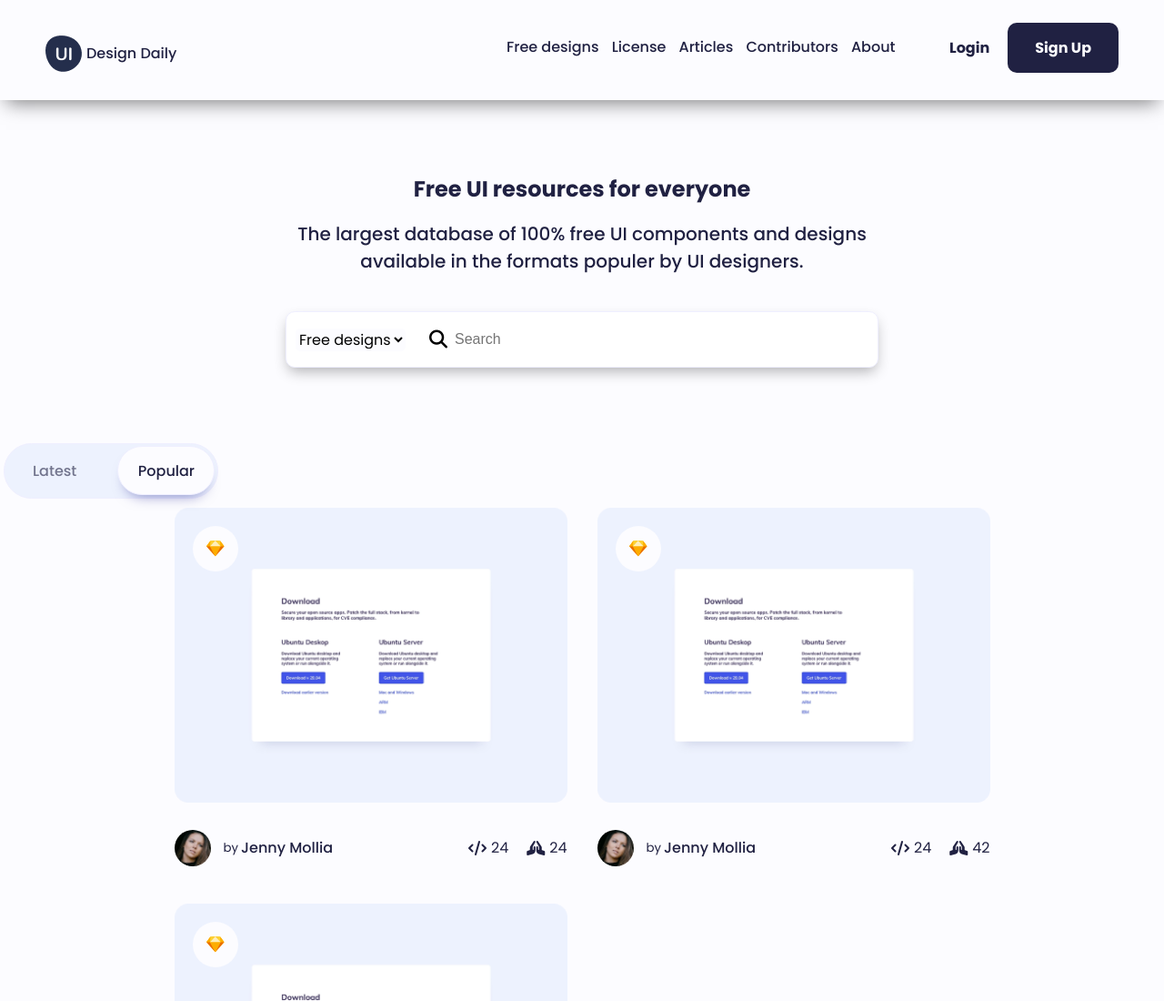
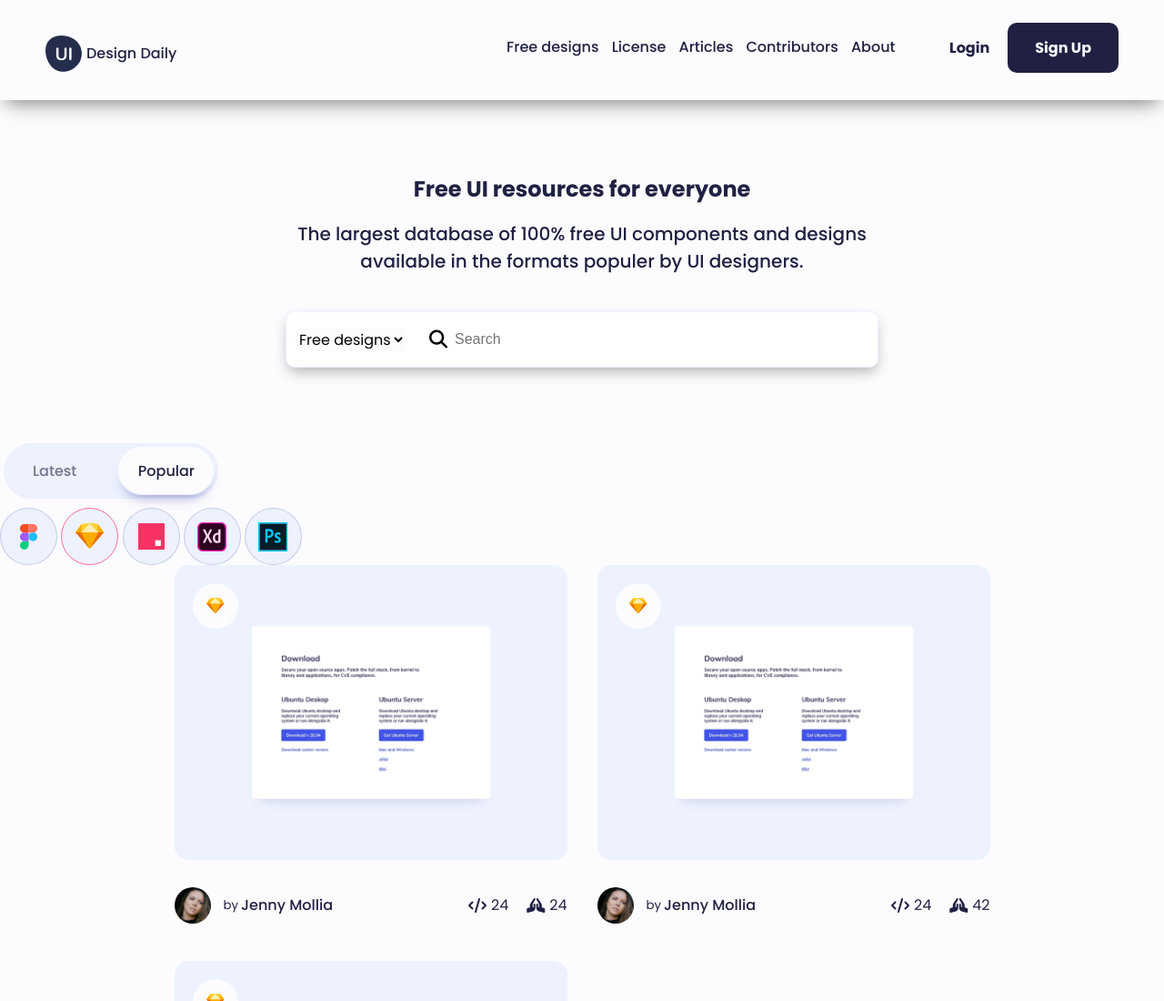
Before and after one commit to Cecemaru/UI-Design-Daily-Project, a plain HTML site: page index.html in a window 1280 px wide. Shown: the top 1100 px of the page at 91% size. Drawn offline with Linux system fonts and the light colour scheme.

Commit message:
software icon filter alani ve active javascript eklendi

```diff
--- a/assets/css/base_abstracts/_variables.scss
+++ b/assets/css/base_abstracts/_variables.scss
@@ -12,6 +12,7 @@ $figma_blue: #27b8bf;
 $main-bg: #fcfcff;
 $main-clr: #202142;
 $second-bg: #9a9ad479;
+$filter-bg-clr: #edf2fe;
 $pink: #ff6a95;
 
 // Font Variables
--- a/assets/css/style.scss
+++ b/assets/css/style.scss
@@ -1 +1,47 @@
 @import "layout_page/import";
+
+.software-item {
+  width: 61px;
+  height: 61px;
+  @include border-radius(50%);
+  background-color: $filter-bg-clr;
+  border: 1px solid $second-bg;
+  cursor: pointer;
+  display: inline-block;
+  vertical-align: middle;
+  text-align: center;
+  transition: 0.5s;
+  &.figma {
+    background-image: url("../images/figma-logo.svg");
+    background-position: center;
+    background-repeat: no-repeat;
+    background-size: 19px;
+  }
+  &.sketch {
+    background-image: url("../images/sketch-logo.svg");
+    background-position: center;
+    background-repeat: no-repeat;
+    background-size: 32px;
+  }
+  &.studio {
+    background-image: url("../images/invision-studio-logo.svg");
+    background-position: center;
+    background-repeat: no-repeat;
+    background-size: 29px;
+  }
+  &.xd {
+    background-image: url("../images/adobe-xd-logo.svg");
+    background-position: center;
+    background-repeat: no-repeat;
+    background-size: 32px;
+  }
+  &.photoshop {
+    background-image: url("../images/photoshop-logo.svg");
+    background-position: center;
+    background-repeat: no-repeat;
+    background-size: 34px;
+  }
+  &.active {
+    border: 1px solid $pink;
+  }
+}
--- a/assets/js/main.js
+++ b/assets/js/main.js
@@ -0,0 +1,11 @@
+// ==============Software Active Button js =========
+const softwareAll = document.querySelectorAll(".software-item");
+
+softwareAll.forEach((softwareSelect) => {
+  softwareSelect.addEventListener("click", () => {
+    softwareAll.forEach((newbtn) => newbtn.classList.remove("active"));
+    softwareSelect.classList.add("active");
+  });
+});
+
+// =============Software Active Button ========
--- a/index.html
+++ b/index.html
@@ -101,7 +101,13 @@
           </label>
         </div>
         <div class="category-scope"></div>
-        <div class="sofware-scope"></div>
+        <div class="sofware-scope">
+          <div class="software-item figma" id="figma"></div>
+          <div class="software-item sketch active" id="sketch"></div>
+          <div class="software-item studio" id="studio"></div>
+          <div class="software-item xd" id="xd"></div>
+          <div class="software-item photoshop" id="photoshop"></div>
+        </div>
       </div>
     </section>
     <!-- =============filter layout software icon========= -->
```
Also changed, not shown: assets/css/style.css, 1 other file.
